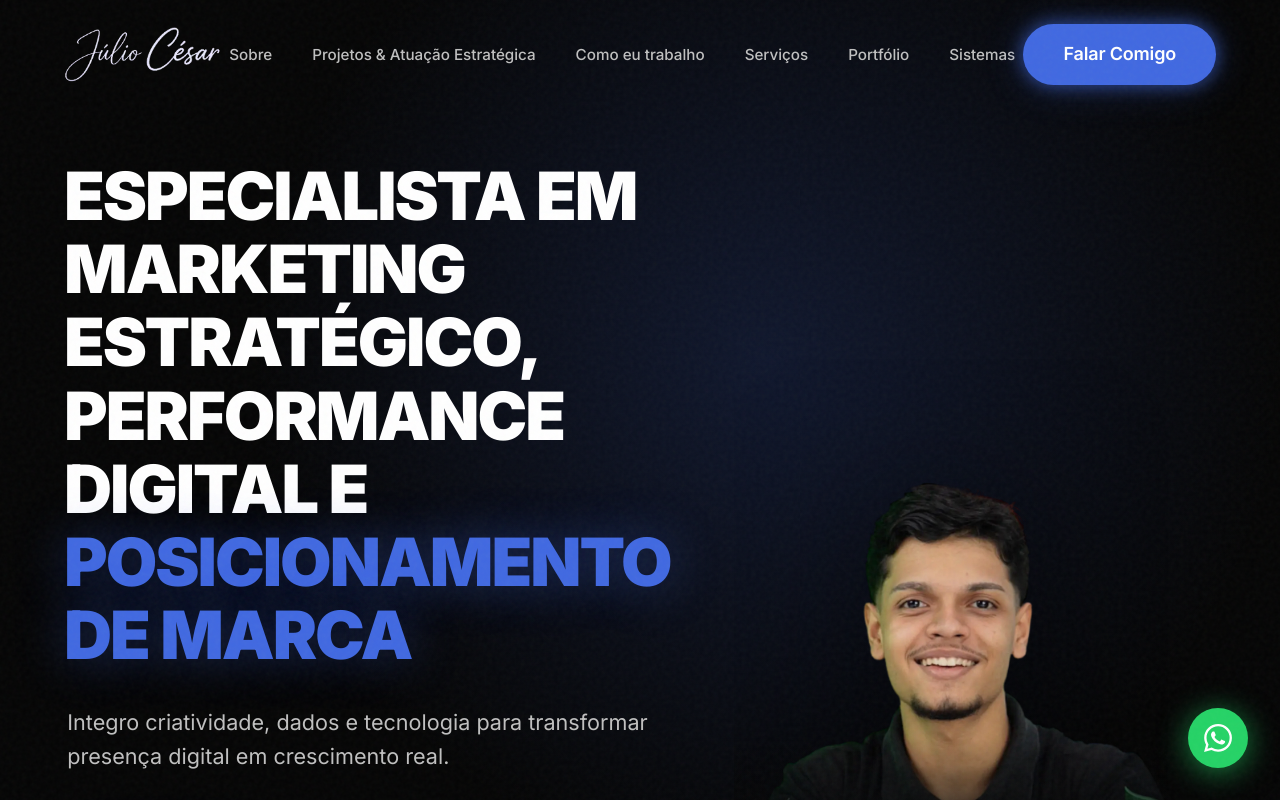
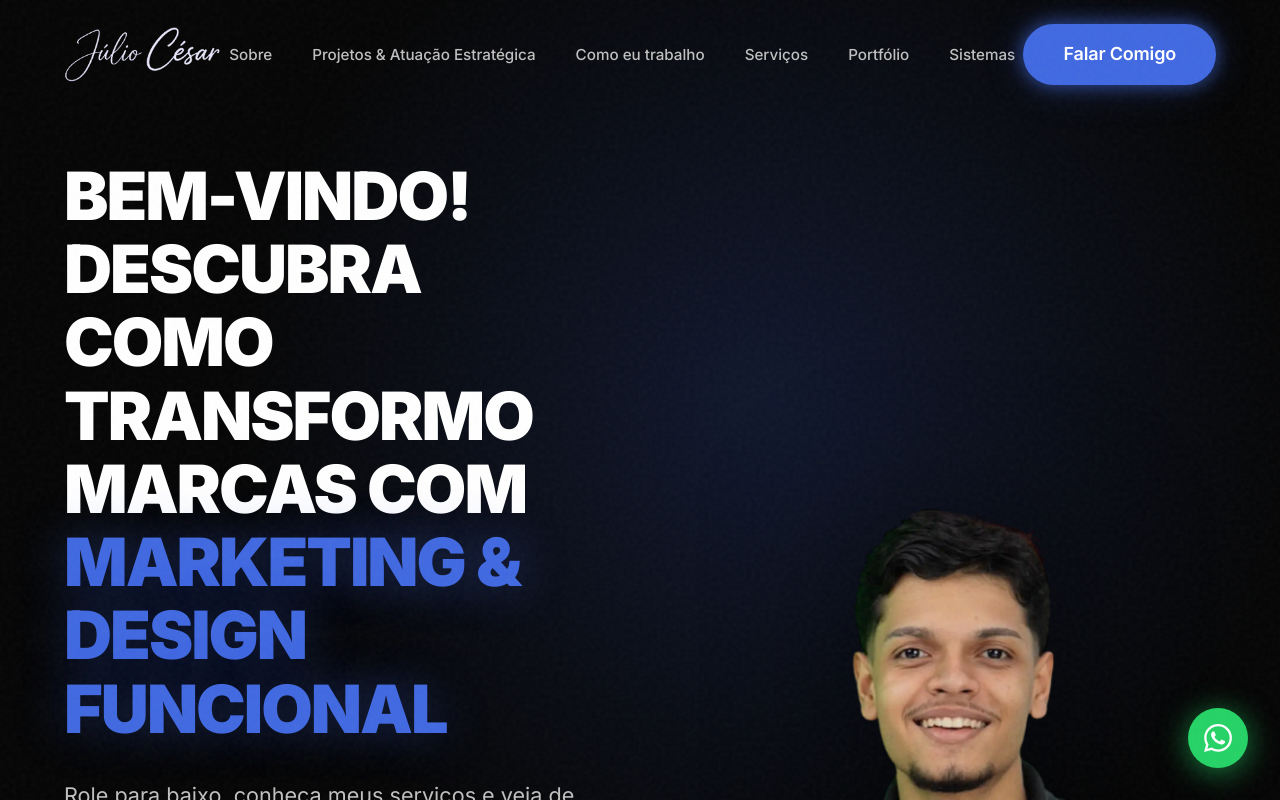
Before and after one commit to jjulioCsar/portfoliojl, a React (Vite) app: page / in a window 1280 px wide. Shown: the top 800 px of the page. Built offline with nearby package versions, Linux system fonts and the light colour scheme.

Commit message:
feat: simplifica texto do hero banner para ser mais convidativo

```diff
--- a/src/components/Hero.jsx
+++ b/src/components/Hero.jsx
@@ -13,10 +13,10 @@ const Hero = () => {
             <div className="container hero-container">
                 <div className="hero-content">
                     <h1 className="hero-title reveal">
-                        Especialista em Marketing Estratégico, Performance Digital e <span>Posicionamento de Marca</span>
+                        Bem-vindo! Descubra como transformo marcas com <span>Marketing & Design Funcional</span>
                     </h1>
                     <p className="hero-description reveal delay-100">
-                        Integro criatividade, dados e tecnologia para transformar presença digital em crescimento real.
+                        Role para baixo, conheça meus serviços e veja de perto as estratégias que geram resultado no mundo real.
                     </p>
                     <div className="hero-cta reveal delay-200" style={{ gap: '2rem' }}>
                         <a href="https://wa.me/5582991480837?text=Ol%C3%A1%20vim%20pelo%20seu%20portf%C3%B3lio%2C%20me%20interessei%20pelos%20seus%20servi%C3%A7os%2C%20queria%20saber%20de%20valores!" target="_blank" rel="noopener noreferrer" aria-label="Iniciar Projeto via WhatsApp" className="btn btn-primary btn-glow">Iniciar Projeto</a>
```
